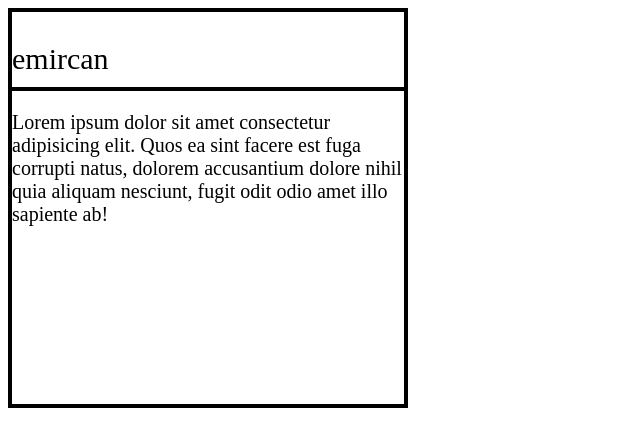
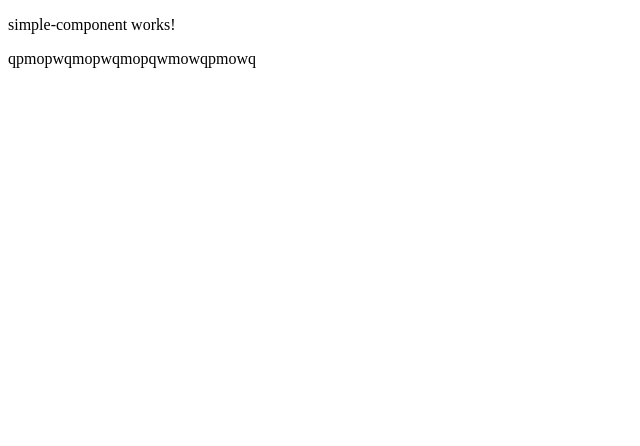
Before and after one commit to EmircanKoc1/angular-advanced-component-topics, an Angular app: page / in a window 1280 px wide. Shown: the top 446 px of the page, without its empty margins (0-640 px from the left). Built offline with nearby package versions, Linux system fonts and the light colour scheme.

Commit message:
The ng container example has been added

```diff
--- a/src/app/app.component.html
+++ b/src/app/app.component.html
@@ -1,4 +1,4 @@
-<app-card>
+<!-- <app-card>
   <p class="card-title">
     emircan
   </p>
@@ -6,4 +6,7 @@
     Lorem ipsum dolor sit amet consectetur adipisicing elit. Quos ea sint facere est fuga corrupti natus, dolorem
     accusantium dolore nihil quia aliquam nesciunt, fugit odit odio amet illo sapiente ab!
   </p>
-</app-card>
+</app-card> -->
+
+
+<app-simple-component></app-simple-component>
--- a/src/app/app.component.ts
+++ b/src/app/app.component.ts
@@ -1,11 +1,13 @@
 import { Component } from '@angular/core';
 import { RouterOutlet } from '@angular/router';
 import { CardComponent } from "./ng-content/card/card.component";
+import { CommonModule } from '@angular/common';
+import { SimpleComponentComponent } from './ng-container/simple-component/simple-component.component';
 
 @Component({
   selector: 'app-root',
   standalone: true,
-  imports: [RouterOutlet, CardComponent],
+  imports: [RouterOutlet, CardComponent,CommonModule,SimpleComponentComponent],
   templateUrl: './app.component.html',
   styleUrl: './app.component.scss'
 })
--- /dev/null
+++ b/src/app/ng-container/simple-component/simple-component.component.html
@@ -0,0 +1,2 @@
+<p>simple-component works!</p>
+<ng-container>qpmopwqmopwqmopqwmowqpmowq</ng-container>
```
Also changed, not shown: src/app/ng-container/simple-component/simple-component.component.ts (added, +12 -0 lines), src/app/ng-container/simple-component/simple-component.component.scss (added), 1 other file (tests, documents, lock files or other folders).
